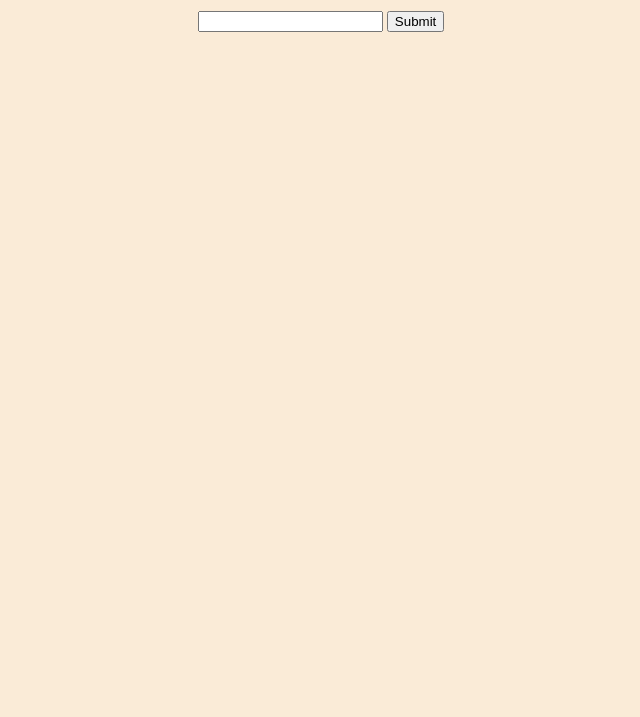
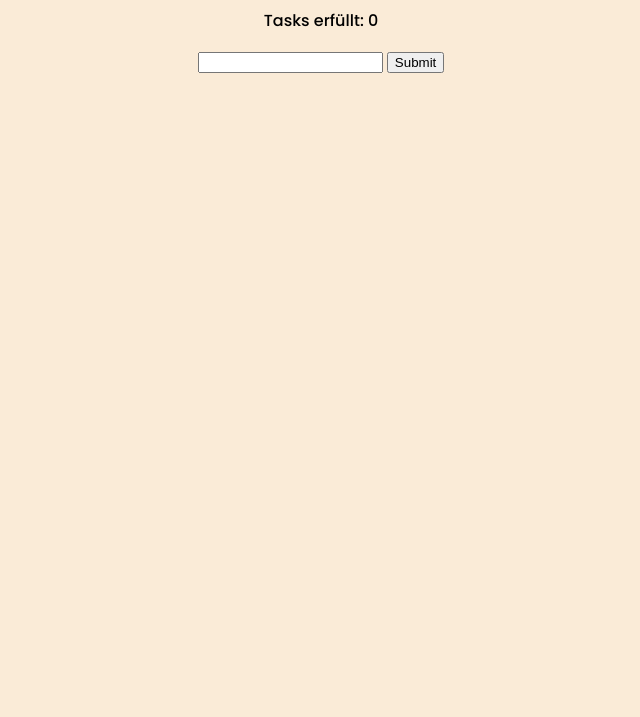
Before and after one commit to chris911e/toDoList, a website: page src/frontend/index.html in a window 1280 px wide. Shown: the part 83-800 px from the top of the page, without its empty margins (319-959 px from the left). Drawn offline with Linux system fonts and the light colour scheme.

Commit message:
Reactiveness implementiert

```diff
--- a/src/frontend/index.html
+++ b/src/frontend/index.html
@@ -12,6 +12,7 @@
     <body>
         <div class="parent">
             <h1 id="title">m294 toDoList</h1>
+            <p id="counter">Tasks erfüllt: 0</p>
             <input type="text" id="input">
             <button id="button" onclick="addItem()">Submit</button>
 
```
